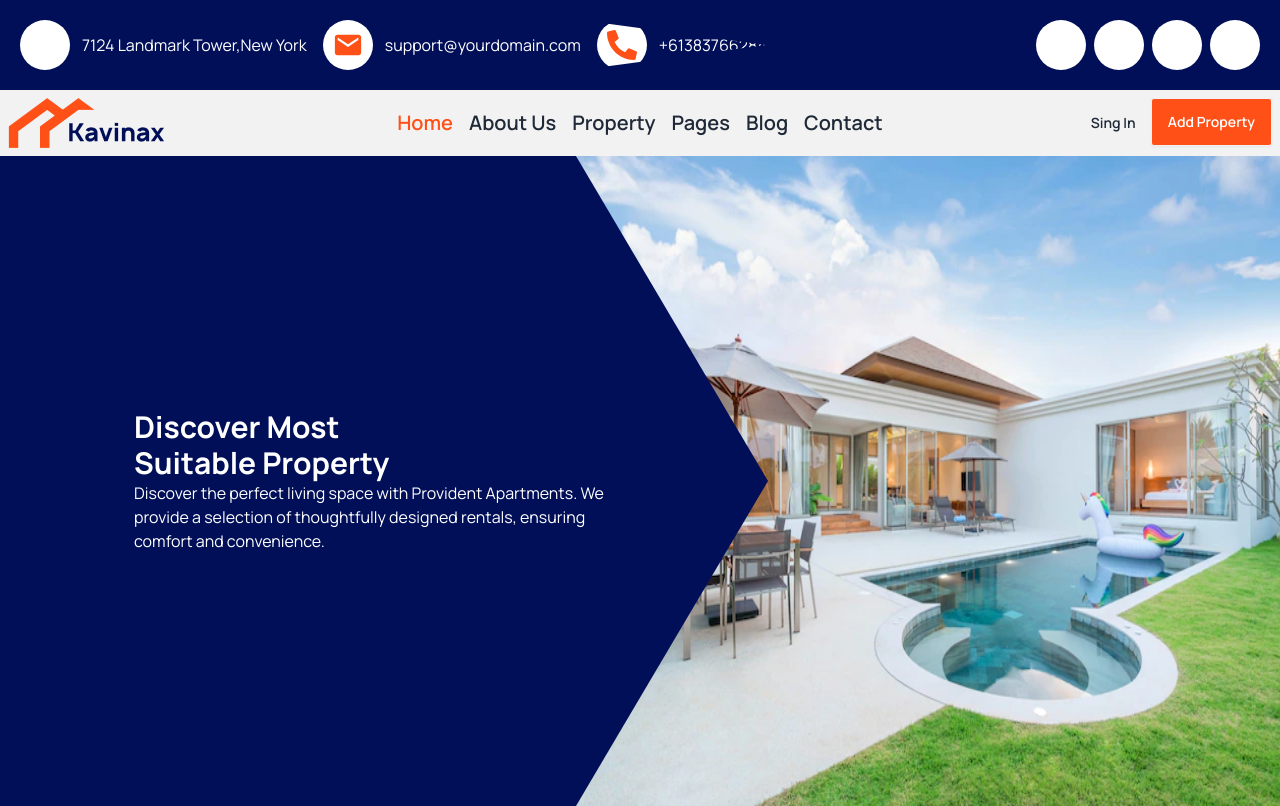
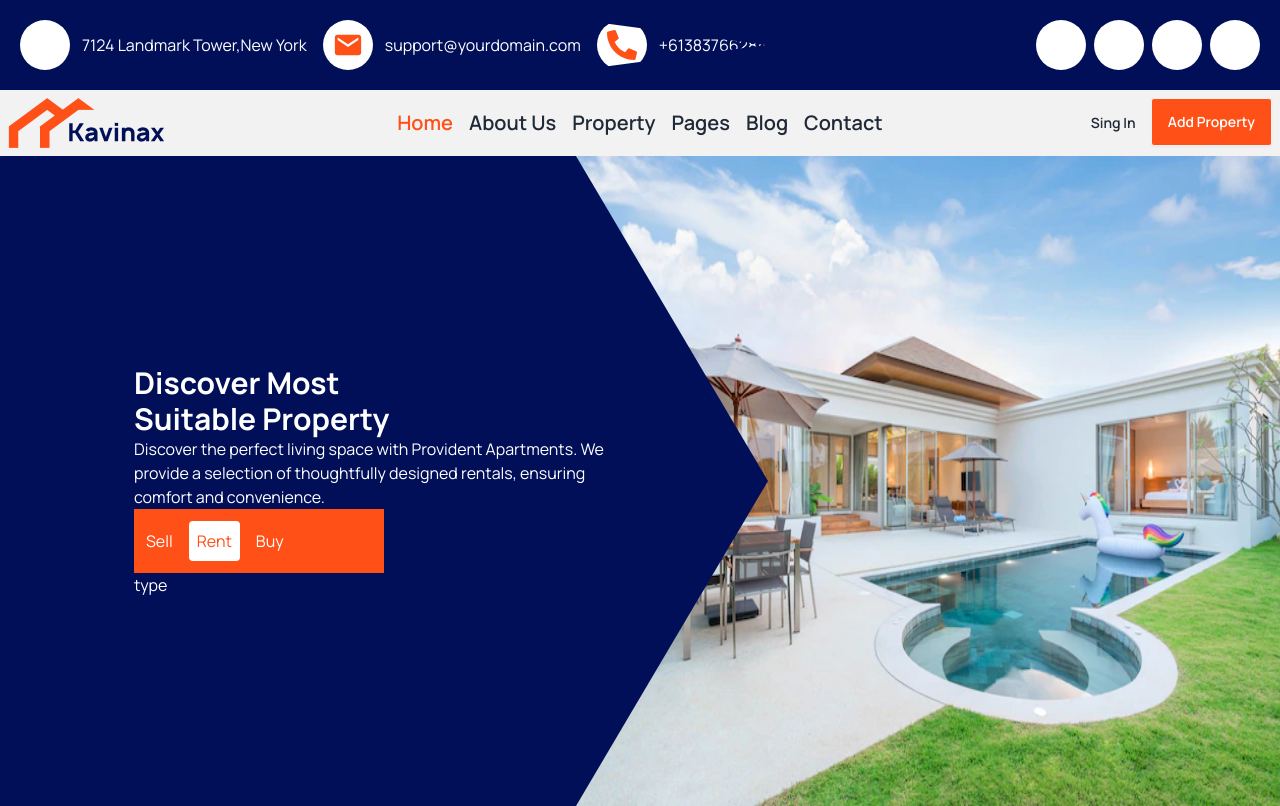
Before and after one commit to rashidsarkar/real-estate-home, a React (Vite) app: page / in a window 1280 px wide. Shown: the top 806 px of the page. Built offline with nearby package versions, Linux system fonts and the light colour scheme; some icons are missing.

Commit message:
Add a "Rent" tab to the navigation bar.

```diff
--- a/src/components/Banner/Banner.jsx
+++ b/src/components/Banner/Banner.jsx
@@ -14,6 +14,20 @@ function Banner() {
               provide a selection of thoughtfully designed rentals, ensuring
               comfort and convenience.
             </p>
+            <div className="">
+              <div className="topTab bg-[#FF5017] w-[250px] space-x-4 py-3 px-3">
+                <button className="active">Sell</button>
+                <button className="active bg-white text-[#FF5017] rounded p-2">
+                  Rent
+                </button>
+                <button className="active">Buy</button>
+              </div>
+              <div className="bottomTab w-[800px] ">
+                <div>
+                  <p>type</p>
+                </div>
+              </div>
+            </div>
           </div>
         </div>
       </div>
```
